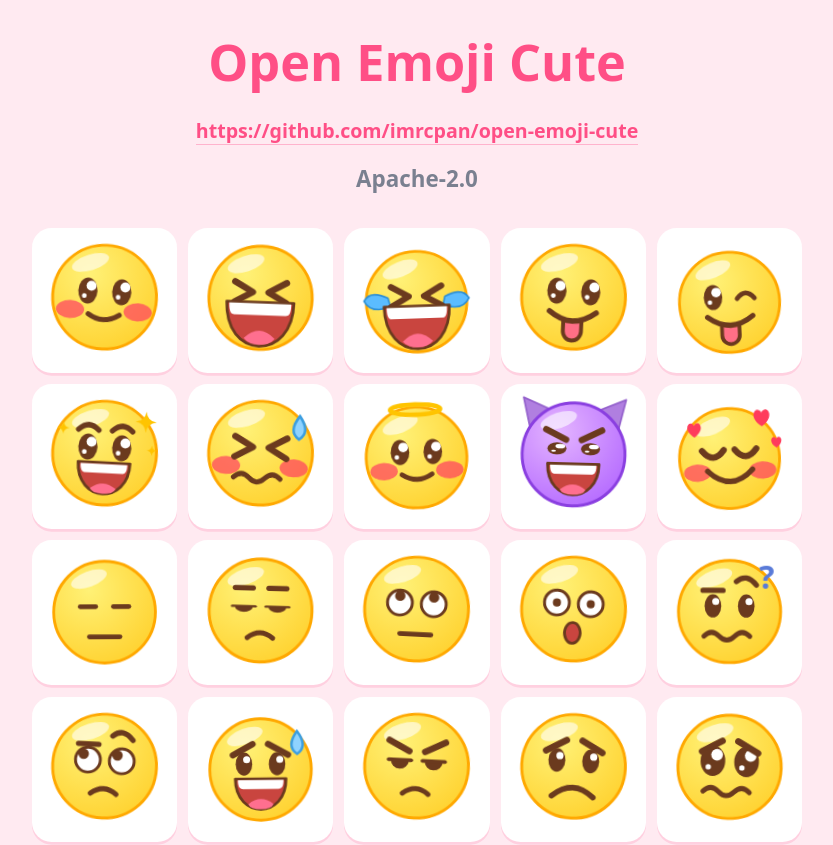
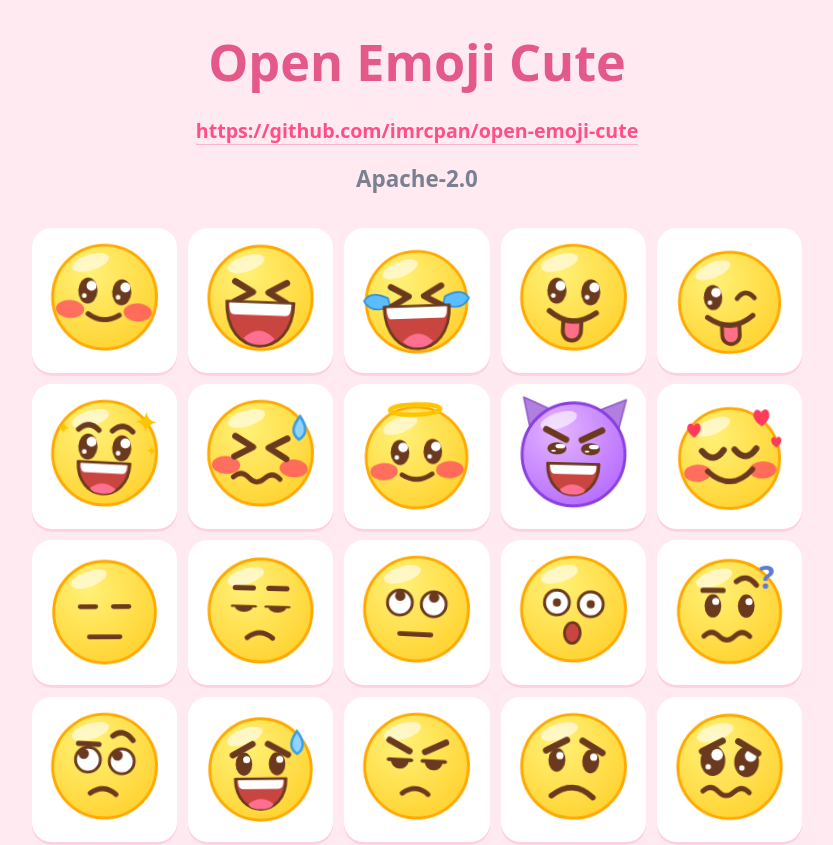
Before and after one commit to imrcpan/open-emoji-cute, a plain HTML site: page index.html in a window 1280 px wide. Shown: the top 845 px of the page, without its empty margins (223-1056 px from the left). Drawn offline with Linux system fonts and the light colour scheme.

Commit message:
use e5588a for the title color

```diff
--- a/index.html
+++ b/index.html
@@ -10,7 +10,7 @@
     font: 15px system-ui, sans-serif;
   }
   main { max-width: 1100px; margin: auto; }
-  h1 { margin: 0; text-align: center; font-size: clamp(34px, 7vw, 72px); line-height: 1.1; font-weight: 800; color: #ff4f86; }
+  h1 { margin: 0; text-align: center; font-size: clamp(34px, 7vw, 72px); line-height: 1.1; font-weight: 800; color: #e5588a; }
   .sub { margin: 0 0 48px; text-align: center; font-size: clamp(22px, 3.2vw, 32px); font-weight: 600; color: #7a8090; }
   .repo { display: block; width: fit-content; margin: 40px auto 26px; max-width: 100%; text-align: center; font-size: clamp(13px, 3.6vw, 28px); font-weight: 600; color: #ff4f86; text-decoration: none; border-bottom: 2px solid #ffb3cd; transition: border-color .2s; }
   .repo:hover { border-color: #ff4f86; }
```
